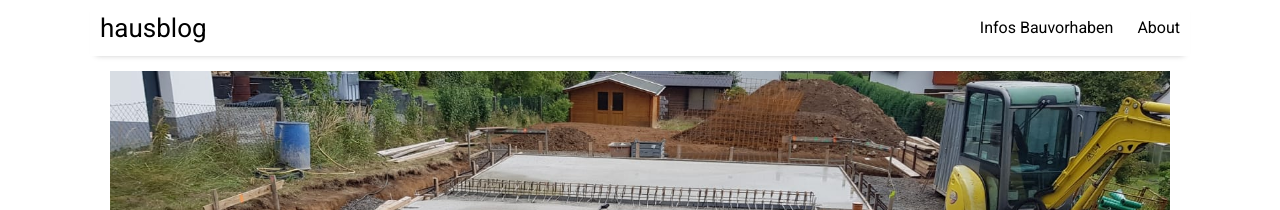
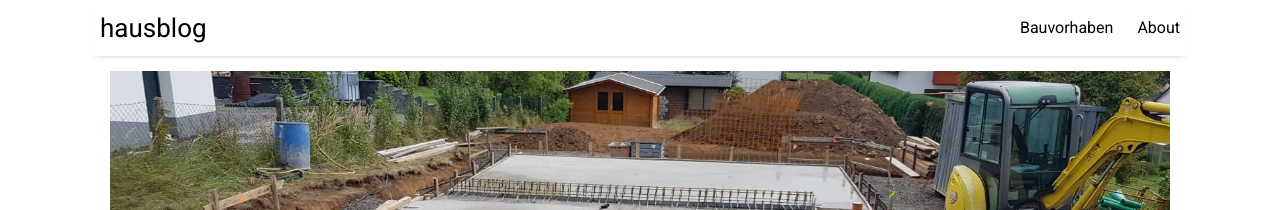
Before and after one commit to Hautaklyttn/hausblog, a Jekyll site: the page built from docs/index.html, in a window 1280 px wide. Shown: the top 210 px of the page. Built offline with Jekyll 4.4.1, drawn with Linux system fonts in a browser that asks for light colours; nearby versions of some CDN libraries; the list of posts is cut into pages by our own code.

Commit message:
Initial adaptions

```diff
--- a/docs/_data/settings.yml
+++ b/docs/_data/settings.yml
@@ -7,7 +7,7 @@ disqus:
 google-ID: ''
 
 menu:
-- {name: 'Infos Bauvorhaben', folder: 'pages', file: 'resources.html'}
+- {name: 'Bauvorhaben', folder: 'pages', file: 'resources.html'}
 - {name: 'About', folder: 'pages', file: 'about.html'}
 
 # Available social icons are powered by Font Awesome, so you can use any icon that they offer
--- a/docs/pages/resources.html
+++ b/docs/pages/resources.html
@@ -1,6 +1,6 @@
 ---
 layout: page
-title: Learning Resources
+title: Inhalte folgen...
 ---
 {% for post in site.categories.resources %}
   <a href="{{ site.github.url }}{{ post.url }}">
```
